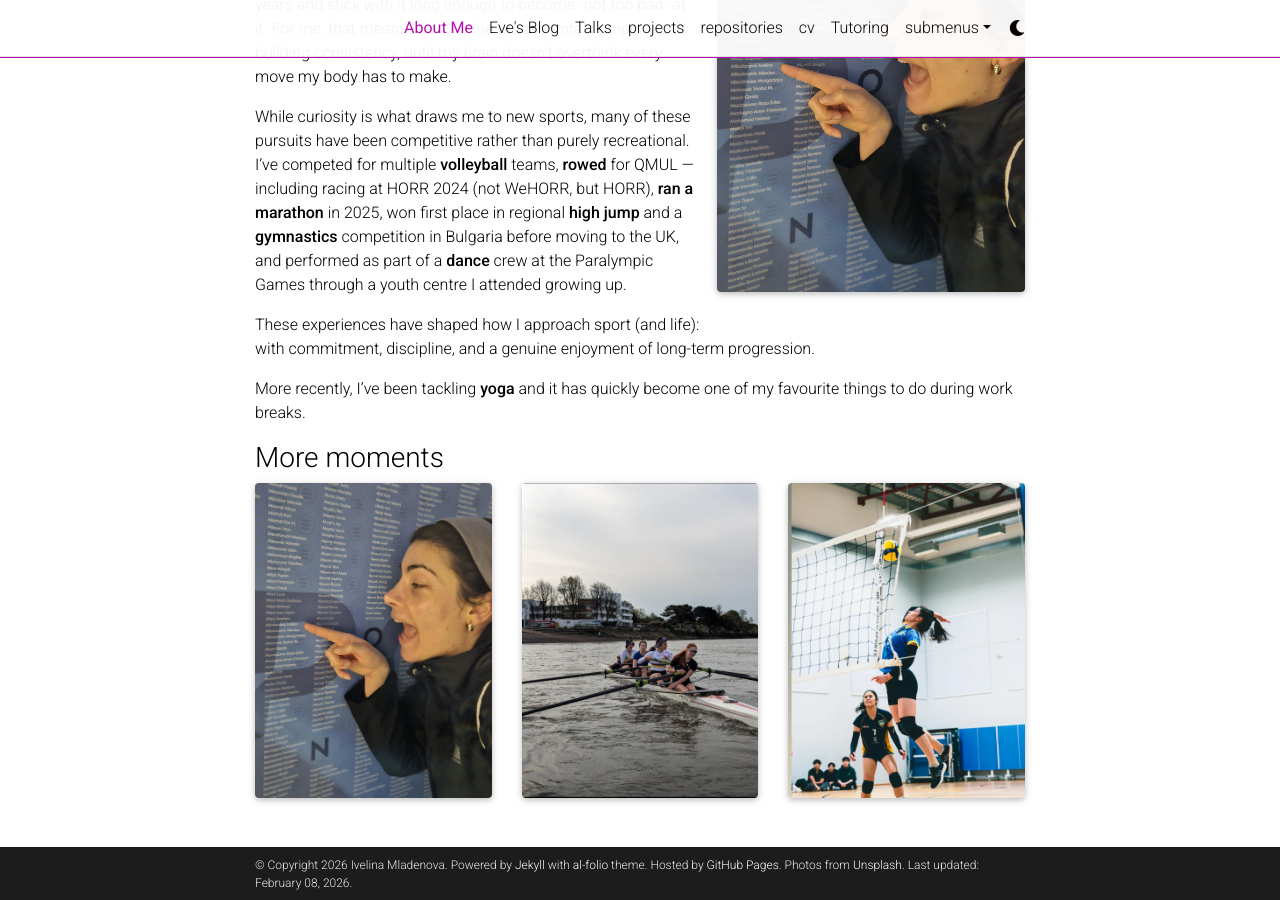
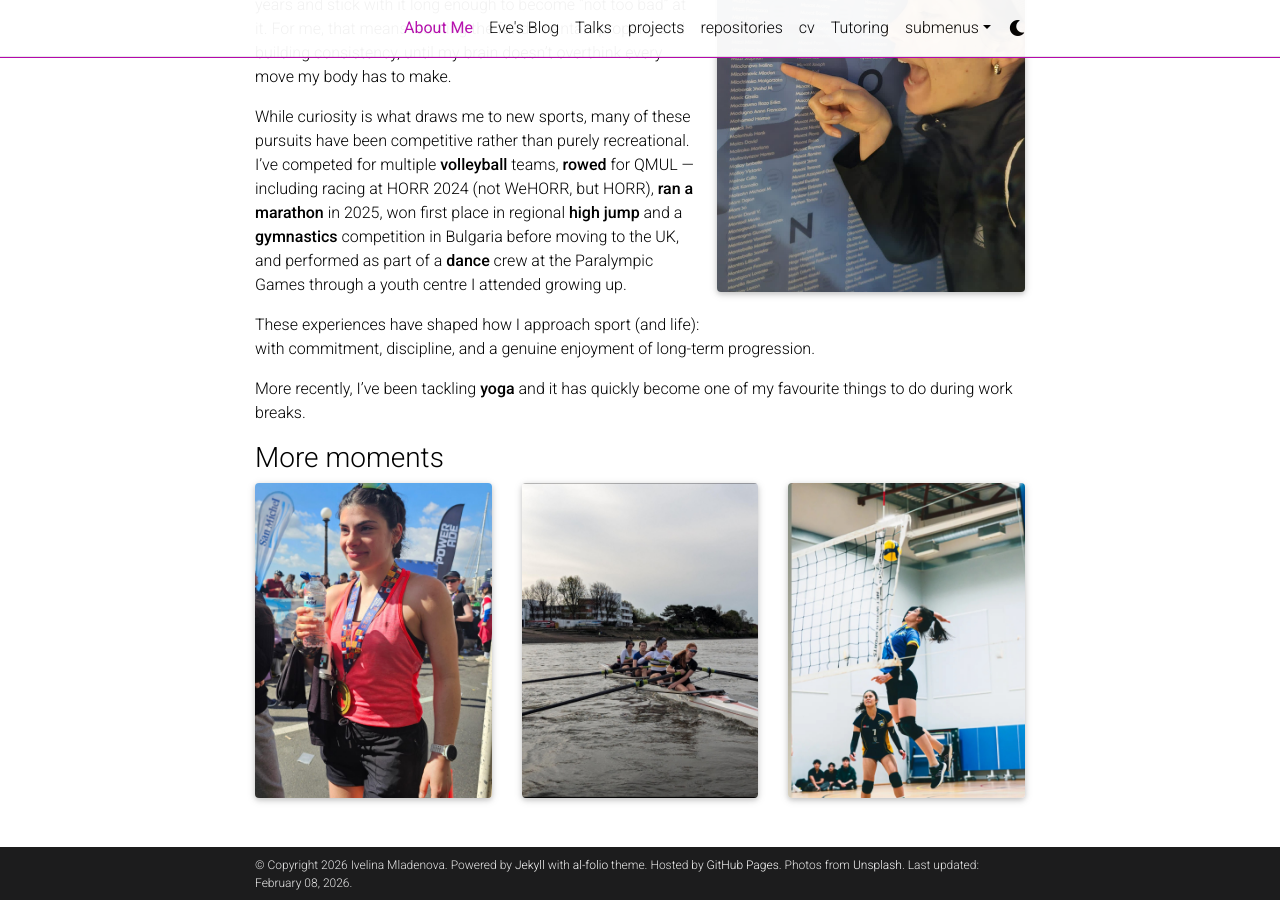
Before and after one commit to Ivelina0/Ivelina0.github.io, a Jekyll site: the page built from _pages/about.md, in a window 1280 px wide and 900 px high, scrolled down 1701 px. Built offline with Jekyll 4.4.1, drawn with Linux system fonts in a browser that asks for light colours; full-size pictures stand in for the smaller copies a plugin makes; comment, search, counter and statistics services are not loaded; a style sheet for code colours, icons or effects is not loaded.

Commit message:
Update about.md

```diff
--- a/_pages/about.md
+++ b/_pages/about.md
@@ -91,7 +91,7 @@
 
 <div class="row">
   <div class="col-sm-4 mb-3">
-    {% include figure.html path="assets/img/marathon.jpg" class="img-fluid rounded z-depth-1" alt="Marathon, Malta 2025" %}
+    {% include figure.html path="assets/img/marathon_2025.jpg" class="img-fluid rounded z-depth-1" alt="Marathon, Malta 2025" %}
   </div>
 
   <div class="col-sm-4 mb-3">
```
